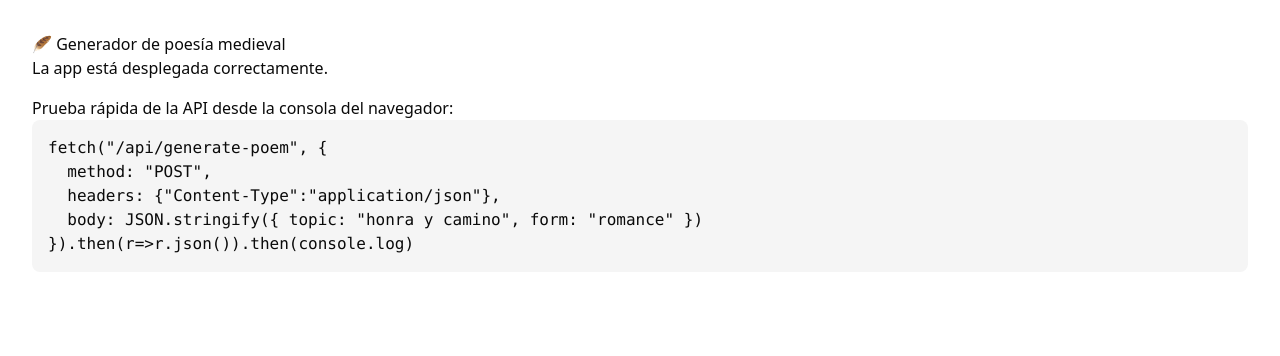
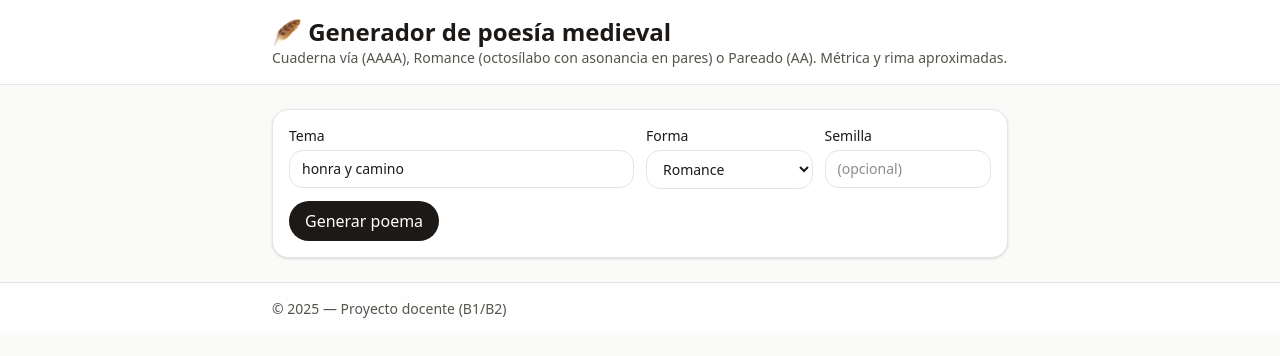
Before and after one commit to elcorreveidile/versos-medievales, a Next.js app: page / in a window 1280 px wide. Shown: the top 356 px of the page. Built offline with nearby package versions, Linux system fonts and the light colour scheme.

Commit message:
Update page.tsx

```diff
--- a/src/app/page.tsx
+++ b/src/app/page.tsx
@@ -1,20 +1,140 @@
 // src/app/page.tsx
+"use client";
+
+import { useState } from "react";
+
+type Poem = { title: string; form: string; scheme: string; lines: string[] };
+
 export default function Home() {
+  const [topic, setTopic] = useState("honra y camino");
+  const [form, setForm] = useState<"cuaderna" | "romance" | "pareado">("romance");
+  const [seed, setSeed] = useState<number | "">("");
+  const [poem, setPoem] = useState<Poem | null>(null);
+  const [loading, setLoading] = useState(false);
+
+  async function generate() {
+    setLoading(true);
+    setPoem(null);
+    const res = await fetch("/api/generate-poem", {
+      method: "POST",
+      headers: { "Content-Type": "application/json" },
+      body: JSON.stringify({
+        topic: topic.trim() || undefined,
+        form,
+        seed: typeof seed === "number" ? seed : undefined,
+      }),
+    });
+    const data = await res.json();
+    setPoem(data);
+    setLoading(false);
+  }
+
+  function downloadTxt() {
+    if (!poem) return;
+    const blob = new Blob([poem.lines.join("\n")], { type: "text/plain;charset=utf-8" });
+    const a = document.createElement("a");
+    a.href = URL.createObjectURL(blob);
+    a.download = `${poem.form}-${(poem.title || "poema").replace(/\s+/g, "_")}.txt`;
+    a.click();
+    URL.revokeObjectURL(a.href);
+  }
+
   return (
-    <main style={{ fontFamily: 'system-ui', padding: '2rem' }}>
-      <h1>🪶 Generador de poesía medieval</h1>
-      <p>La app está desplegada correctamente.</p>
+    <main className="min-h-dvh bg-stone-50 text-stone-900">
+      <header className="border-b bg-white/90 backdrop-blur-sm">
+        <div className="mx-auto max-w-3xl px-4 py-4">
+          <h1 className="text-2xl font-semibold">🪶 Generador de poesía medieval</h1>
+          <p className="text-sm text-stone-600">
+            Cuaderna vía (AAAA), Romance (octosílabo con asonancia en pares) o Pareado (AA). Métrica y rima aproximadas.
+          </p>
+        </div>
+      </header>
 
-      <p style={{ marginTop:'1rem' }}>
-        Prueba rápida de la API desde la consola del navegador:
-      </p>
-      <pre style={{ background:'#f5f5f5', padding:'1rem', borderRadius:8 }}>
-{`fetch("/api/generate-poem", {
-  method: "POST",
-  headers: {"Content-Type":"application/json"},
-  body: JSON.stringify({ topic: "honra y camino", form: "romance" })
-}).then(r=>r.json()).then(console.log)`}
-      </pre>
+      <section className="mx-auto max-w-3xl px-4 py-6">
+        {/* Controles */}
+        <div className="rounded-2xl border bg-white p-4 shadow-sm">
+          <div className="grid gap-3 sm:grid-cols-4">
+            <label className="sm:col-span-2 text-sm">
+              Tema
+              <input
+                className="mt-1 w-full rounded-xl border px-3 py-2 outline-none focus:ring"
+                value={topic}
+                onChange={(e) => setTopic(e.target.value)}
+                placeholder="honra, camino, frontera…"
+              />
+            </label>
+
+            <label className="text-sm">
+              Forma
+              <select
+                className="mt-1 w-full rounded-xl border px-3 py-2 outline-none focus:ring"
+                value={form}
+                onChange={(e) => setForm(e.target.value as any)}
+              >
+                <option value="cuaderna">Cuaderna vía</option>
+                <option value="romance">Romance</option>
+                <option value="pareado">Pareado</option>
+              </select>
+            </label>
+
+            <label className="text-sm">
+              Semilla
+              <input
+                className="mt-1 w-full rounded-xl border px-3 py-2 outline-none focus:ring"
+                type="number"
+                value={seed}
+                onChange={(e) =>
+                  setSeed(e.target.value === "" ? "" : Number(e.target.value))
+                }
+                placeholder="(opcional)"
+              />
+            </label>
+          </div>
+
+          <div className="mt-3 flex flex-wrap gap-2">
+            <button
+              onClick={generate}
+              disabled={loading}
+              className="rounded-full bg-stone-900 px-4 py-2 text-white hover:bg-stone-800 disabled:opacity-60"
+            >
+              {loading ? "Generando…" : "Generar poema"}
+            </button>
+
+            {poem && (
+              <>
+                <button
+                  onClick={() => navigator.clipboard.writeText(poem.lines.join("\n"))}
+                  className="rounded-full border px-4 py-2 hover:bg-stone-50"
+                >
+                  Copiar
+                </button>
+                <button onClick={downloadTxt} className="rounded-full border px-4 py-2 hover:bg-stone-50">
+                  Descargar .txt
+                </button>
+              </>
+            )}
+          </div>
+        </div>
+
+        {/* Resultado */}
+        {poem && (
+          <div className="mt-6 rounded-2xl border bg-white p-5 shadow-sm">
+            <div className="mb-2 text-sm text-stone-500">
+              {poem.form} · {poem.scheme}
+            </div>
+            <h2 className="text-xl font-medium">{poem.title || "Poema"}</h2>
+            <pre className="mt-3 whitespace-pre-wrap rounded-xl bg-stone-50 p-4 font-[ui-monospace] leading-7">
+{poem.lines.join("\n")}
+            </pre>
+          </div>
+        )}
+      </section>
+
+      <footer className="border-t bg-white/80">
+        <div className="mx-auto max-w-3xl px-4 py-4 text-sm text-stone-600">
+          © {new Date().getFullYear()} — Proyecto docente (B1/B2)
+        </div>
+      </footer>
     </main>
   );
 }
```
